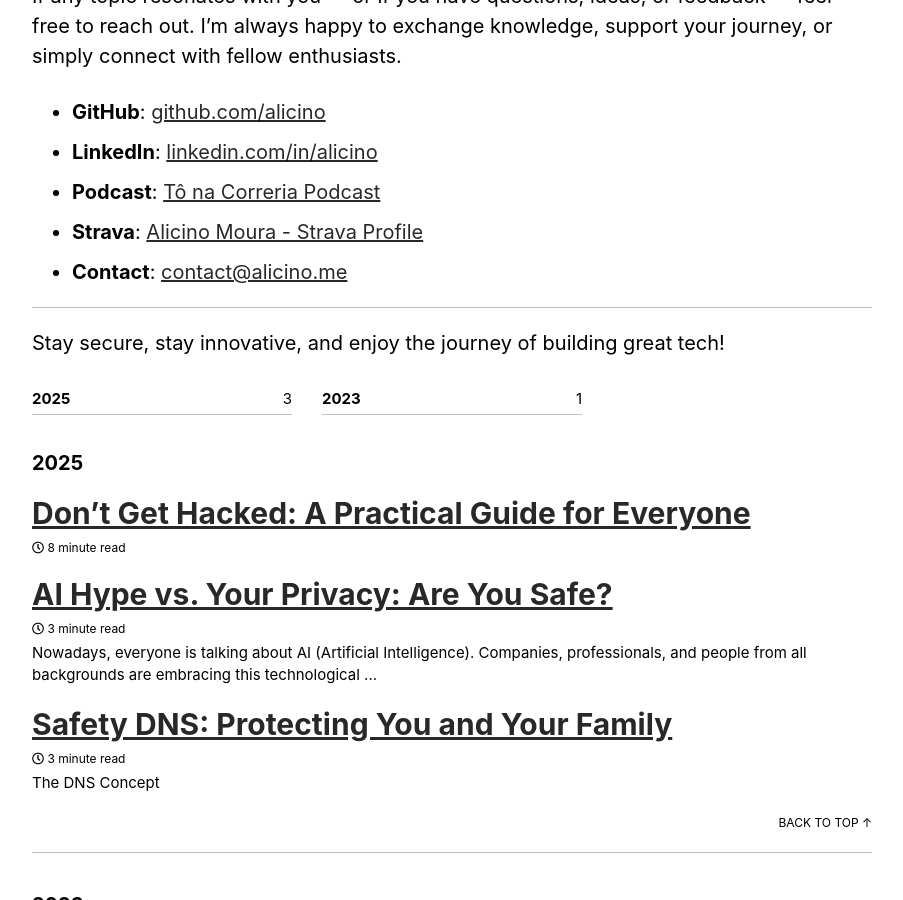
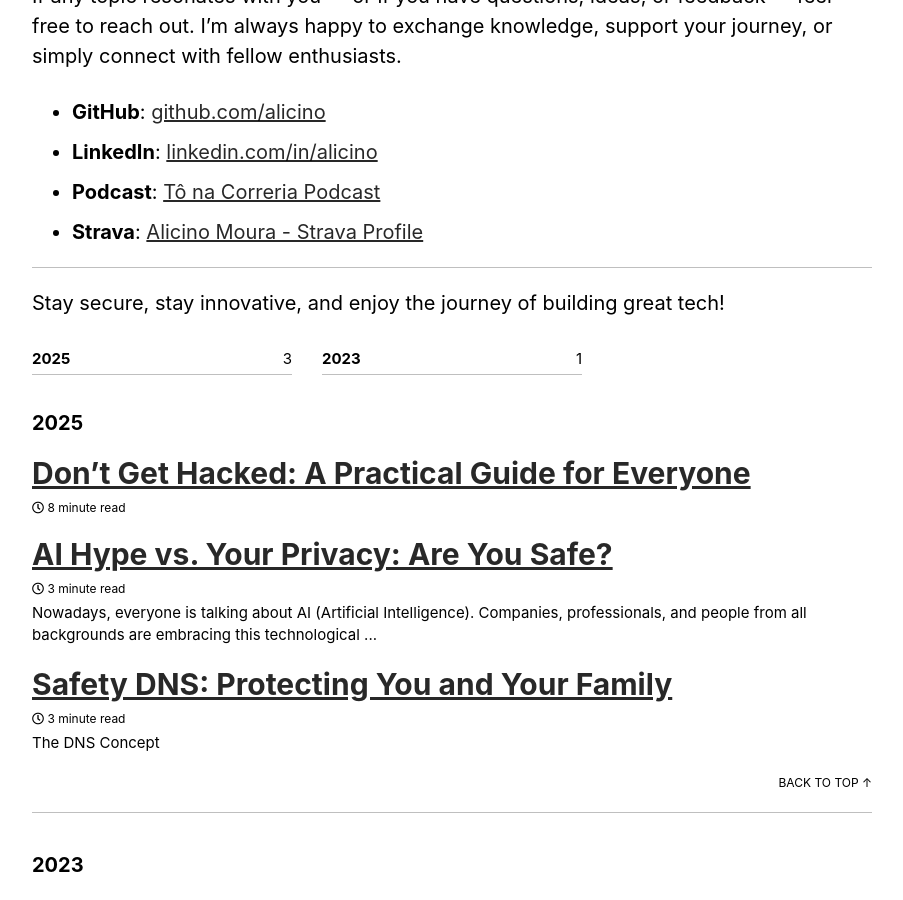
Before and after one commit to alicino/blog, a Jekyll site: the page built from about.md, in a window 1280 px wide and 900 px high, scrolled down 3656 px. Shown: the whole window, without its empty margins (188-1091 px from the left). Built offline with Jekyll 4.4.1, drawn with Linux system fonts in a browser that asks for light colours; cached includes are drawn as plain includes.

Commit message:
Refine about page content

```diff
--- a/about.md
+++ b/about.md
@@ -72,7 +72,6 @@
 - **LinkedIn**: [linkedin.com/in/alicino](https://www.linkedin.com/in/alicino/)
 - **Podcast**: [Tô na Correria Podcast](https://open.spotify.com/show/1ufB0VHLAmanOaUhFY3Z2S)
 - **Strava**: [Alicino Moura - Strava Profile](https://www.strava.com/athletes/19091518)
-- **Contact**: [contact@alicino.me](contact@alicino.me)
 
 ---
 
```
